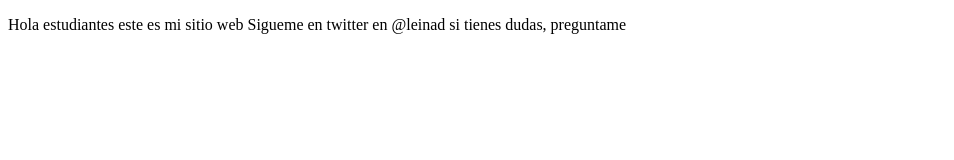
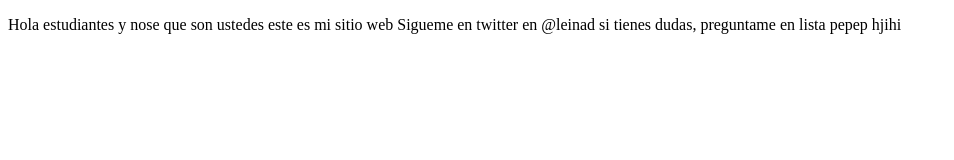
Before and after one commit to Leinad-github/proyectoDemoCursoPrework, a plain HTML site: page index.html in a window 1280 px wide. Shown: the whole page, without its empty margins (0-954 px from the left). Drawn offline with Linux system fonts and the light colour scheme.

```diff
--- a/index.html
+++ b/index.html
@@ -8,8 +8,8 @@
 </head>
 <body>
 <p>
-    Hola estudiantes este es mi sitio web
-    Sigueme en twitter en @leinad si tienes dudas, preguntame
+    Hola estudiantes y nose que son ustedes este es mi sitio web
+    Sigueme en twitter en @leinad si tienes dudas, preguntame en lista pepep hjihi
 </p>
 </body>
 </html>
```
